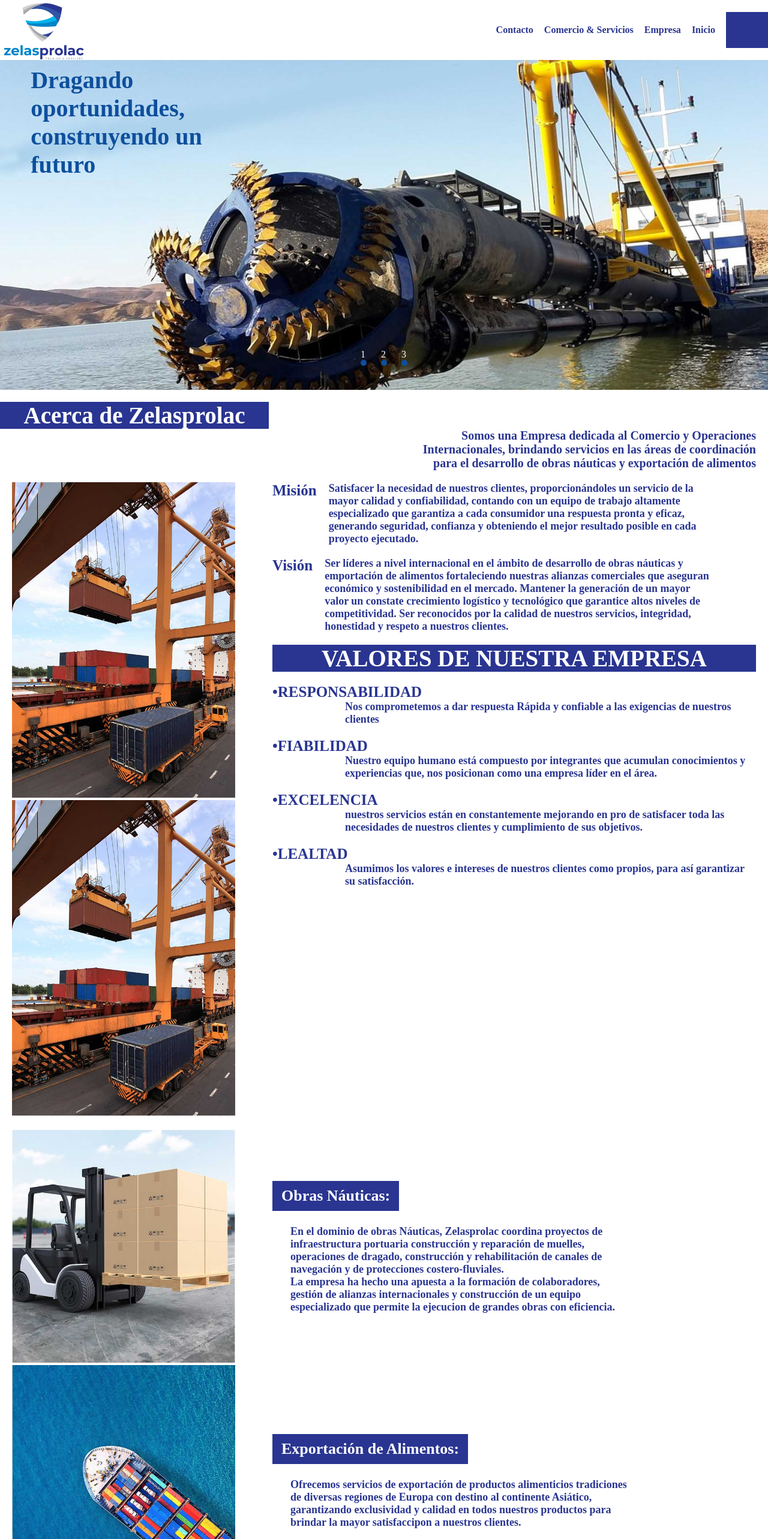
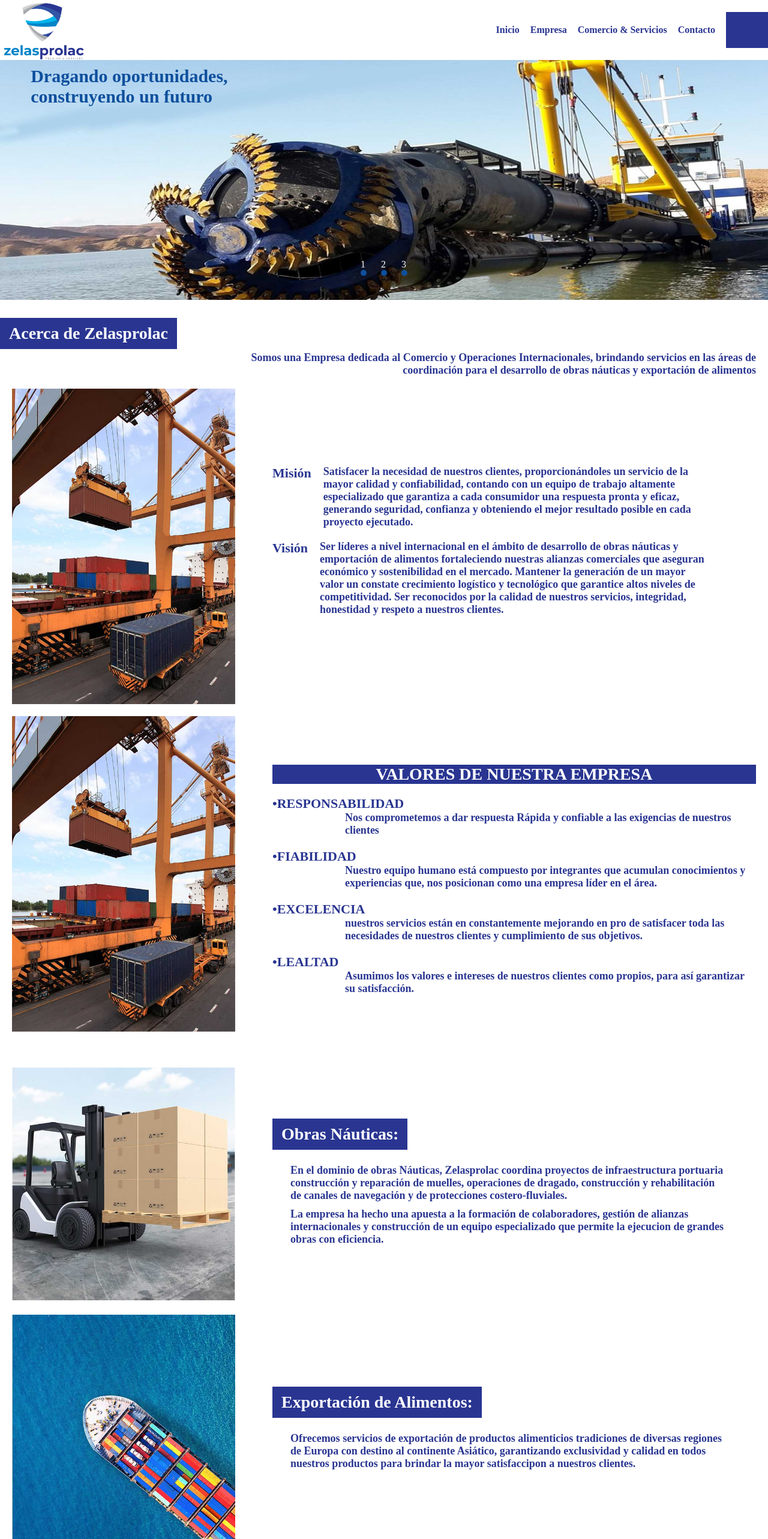
Before and after one commit to bryrodri/zelasprolac, a React (Create React App) app in the folder my-app/: page / in a window 1280 px wide. Shown: the top 2566 px of the page at 60% size. Built offline with nearby package versions, Linux system fonts and the light colour scheme.

Commit message:
pagina responsive y con navbar

```diff
--- a/my-app/package.json
+++ b/my-app/package.json
@@ -11,6 +11,7 @@
     "react-dom": "^17.0.2",
     "react-redux": "^7.2.4",
     "react-scripts": "4.0.3",
+    "react-scroll": "^1.8.3",
     "redux-thunk": "^2.3.0",
     "web-vitals": "^1.1.2"
   },
--- a/my-app/src/App.css
+++ b/my-app/src/App.css
@@ -1,5 +1,66 @@
 
 
 .h2-Style{
-    font-size: 26px;
+    font-size: 20px;
 }
+
+p{
+    font-size: 14px;
+}
+
+h3{
+    font-size: 18px;
+}
+
+.pageSection{
+    width: 100%;
+}
+
+@media (min-width:768px){
+    .h2-Style{
+        font-size: 24px;
+    }
+
+    p{
+        font-size: 16px;
+    }
+
+    h3{
+        font-size: 20px;
+    }
+}
+
+@media (min-width:1024px){
+    .h2-Style{
+        font-size: 28px;
+    }
+
+    p{
+        font-size: 18px;
+    }
+
+    h3{
+        font-size: 22px;
+    }
+}
+
+@media (min-width:1440px){
+    .h2-Style{
+        font-size: 32px;
+    }
+
+    p{
+        font-size: 20px;
+    }
+
+    h3{
+        font-size: 24px;
+    }
+}
+
+@media (min-width:1920px){
+    .pageSection{
+        margin: 0 auto;
+        width: 1440px;
+    }
+}
--- a/my-app/src/App.js
+++ b/my-app/src/App.js
@@ -11,10 +11,14 @@ function App() {
   return (
     <>
       <NavBar></NavBar>
-      <Slider></Slider>
-      <Empresa></Empresa>
-      <Servicios></Servicios>
-      <Contacto></Contacto>
+
+      <div className="pageSection">
+        <Slider></Slider>
+        <Empresa></Empresa>
+        <Servicios></Servicios>
+        <Contacto></Contacto>
+      </div>
+
     </>
   );
 }
--- a/my-app/src/components/contacto/contacto.js
+++ b/my-app/src/components/contacto/contacto.js
@@ -9,7 +9,7 @@ import {contacto as contactoText} from '../../languageFunctions/contacto'
 
 const Contacto = ({idioma}) => {
     return (
-        <div className="contacto-contenedor">
+        <div className="contacto-contenedor" id="contacto">
 
             <div className="contacto-header">
                 <span className="contacto-titles">{contactoText(idioma).contactanos}</span>
--- a/my-app/src/components/empresa/empresa.css
+++ b/my-app/src/components/empresa/empresa.css
@@ -1,6 +1,6 @@
 
 .empresa-component{
-    margin-top: 20px;
+    margin-top: 30px;
     width: 100%;
     display: flex;
     flex-direction: column;
@@ -17,13 +17,18 @@
 
 
 
-.empresa-headerText{
-    width: 35%;
+.empresa-headerText h2 {
+
     color: #fff;
     text-align: center;
-    font-size: 26px;
     background-color: #293591;
+    display: inline-block;
+    box-sizing: border-box;
+    padding: 10px 15px;
 }
+
+
+
 
 .empresa-headerSecondText{
     box-sizing: border-box;
@@ -32,7 +37,7 @@
     text-align: right;
     font-size: 20px;
     align-self: flex-end;
-    width: 50%;
+    width: 70%;
     color: #293591;
 }
 
@@ -56,24 +61,7 @@
     width: 65%;
 }
 
-.empresa-sub{
-    display: flex;
-    flex-direction: row;
-    flex-wrap: nowrap;
-    margin-bottom: 20px;
-}
 
-.empresa-sub h3{
-    font-size: 25px;
-    font-weight: bold;
-}
-
-.empresa-sub p{
-    font-weight: bold;
-    font-size: 18px;
-    margin-left: 20px;
-    width: 80%;
-}
 
 .empresa-subSecond{
     margin-top: 20px;
@@ -83,13 +71,13 @@
 }
 
 .empresa-subSecond h3{
-    font-size: 25px;
+
     font-weight: bold;
 }
 
 .empresa-subSecond p{
     font-weight: bold;
-    font-size: 18px;
+
     margin-left: 15%;
 
 
@@ -108,3 +96,83 @@
     font-size: 26px;
     text-align: center;
 }
+
+
+.empresa-componentContenido{
+    display: flex;
+    flex-direction: column;
+    flex-wrap: wrap;
+    width: 100%;
+    box-sizing: border-box;
+    padding: 0 20px;
+    margin-top: 20px;
+
+    color: #293591;
+}
+
+.empresa-contenidoItem{
+    display: flex;
+    flex-direction: column;
+    flex-wrap: wrap;
+    margin-bottom: 20px;
+    justify-content: space-between;
+
+}
+
+.empresa-sub{
+    display: flex;
+    flex-direction: column;
+    flex-wrap: wrap;
+    margin-bottom: 20px;
+}
+
+.empresa-sub h3{
+
+    font-weight: bold;
+}
+
+.empresa-sub p{
+    font-weight: bold;
+
+    margin-left: 20px;
+    width: 100%;
+}
+
+.empresa-contenidoItem img{
+    width: 50%;
+    align-self: center;
+
+}
+
+.empresa-ciText{
+    width: 100%;
+}
+
+@media (min-width:768px){
+
+    .empresa-contenidoItem img{
+        width: 30%;
+    }
+
+    .empresa-ciText{
+        width: 65%;
+    }
+    .empresa-contenidoItem{
+
+        flex-direction: row;
+        flex-wrap: nowrap;
+    }
+
+    .empresa-sub{
+        flex-direction: row;
+        flex-wrap: nowrap;
+    }
+
+    .empresa-sub p{
+        width: 80%;
+    }
+
+    .empresa-ciText{
+        align-self: center;
+    }
+}
--- a/my-app/src/components/empresa/empresa.js
+++ b/my-app/src/components/empresa/empresa.js
@@ -14,7 +14,7 @@ const Empresa = ({idioma}) => {
             <div className="empresa-header">
 
                 <div className="empresa-headerText">
-                   <h2>{empresaText(idioma).headerTitle}</h2>
+                   <h2 className="h2-Style">{empresaText(idioma).headerTitle}</h2>
                 </div>
 
                 <div className="empresa-headerSecondText">
@@ -23,14 +23,11 @@ const Empresa = ({idioma}) => {
             </div>
 
 
-            <div className="empresa-contenido">
-                <div className="empresa-contenidoImagenes">
+            <div className="empresa-componentContenido">
+                <div className="empresa-contenidoItem">
                     <img src={process.env.PUBLIC_URL + '/img/empresa1.jpg'}></img>
-                    <img src={process.env.PUBLIC_URL + '/img/empresa1.jpg'}></img>
-                </div>
 
-                <div className="empresa-texto">
-
+                    <div className="empresa-ciText">
                         <div className="empresa-sub">
                             <h3>{empresaText(idioma).mision}</h3>
                             <p>{empresaText(idioma).misionText}</p>
@@ -39,9 +36,16 @@ const Empresa = ({idioma}) => {
                             <h3>{empresaText(idioma).vision}</h3>
                             <p>{empresaText(idioma).visionText}</p>
                         </div>
+                    </div>
 
+                </div>
+
+                <div className="empresa-contenidoItem">
+                    <img src={process.env.PUBLIC_URL + '/img/empresa1.jpg'}></img>
+
+                    <div className="empresa-ciText">
                         <div className="empresa-contenidoSpecial">
-                        <h2>{empresaText(idioma).subTitle}</h2>
+                            <h2 className="h2-Style">{empresaText(idioma).subTitle}</h2>
                         </div>
 
                         <div className="empresa-subSecond">
@@ -63,10 +67,24 @@ const Empresa = ({idioma}) => {
                         <h3>•{empresaText(idioma).lealtad}</h3>
                             <p>{empresaText(idioma).lealtadText}</p>
                         </div>
+                    </div>
 
                 </div>
 
             </div>
+
+
+            {/* <div className="empresa-contenido">
+                <div className="empresa-contenidoImagenes">
+                    <img src={process.env.PUBLIC_URL + '/img/empresa1.jpg'}></img>
+                    <img src={process.env.PUBLIC_URL + '/img/empresa1.jpg'}></img>
+                </div>
+
+                <div className="empresa-texto">
+
+                </div>
+
+            </div> */}
 
         </div>
     )
--- a/my-app/src/components/navBar/navBar.css
+++ b/my-app/src/components/navBar/navBar.css
@@ -36,10 +36,31 @@
     font-weight: bold;
     cursor: pointer;
     color: #293591;
+    display: none;
 }
 
 .navBox{
     width: 70px;
     height: 60px;
     background-color: #293591;
+
+    display: flex;
+    flex-direction: row;
+    flex-wrap: nowrap;
+
+    justify-content: center;
+    align-items: center;
 }
+
+
+@media (min-width:1024px){
+
+    .navBox svg{
+        display: none;
+    }
+
+    .links-navBar span{
+
+        display: flex;
+    }
+}
--- a/my-app/src/components/navBar/navBar.js
+++ b/my-app/src/components/navBar/navBar.js
@@ -7,11 +7,28 @@ import {navbar as navBarText} from '../../languageFunctions/navbar'
 //estilos
 import './navBar.css'
 
+
+//scroll
+import Scroll from 'react-scroll'
+const ScrollLink = Scroll.ScrollLink
+
 const NavBar = ({idioma}) => {
 
-    useEffect(async()=>{
-        console.log(idioma)
-      },[]);
+    const redirect=(ubi)=>{
+        // const anchor = document.querySelector(ubi)
+
+
+        // anchor.scrollIntoView({ behavior: 'smooth', block: 'center' })
+        const HEADER_HEIGHT=100
+        const element = document.getElementById(ubi);
+        const elementPosition = element.getBoundingClientRect().top;
+        const offsetPosition = elementPosition - HEADER_HEIGHT;
+
+        window.scrollBy({
+             top: offsetPosition,
+             behavior: "smooth"
+        });
+    }
 
     return (
         <div className="navbar" >
@@ -21,12 +38,21 @@ const NavBar = ({idioma}) => {
             </div>
 
             <div className="links-navBar">
-                <span>{navBarText(idioma).contacto}</span>
-                <span>{navBarText(idioma).comercio}</span>
-                <span>{navBarText(idioma).empresa}</span>
-                <span>{navBarText(idioma).inicio}</span>
 
-                <div className="navBox"></div>
+
+
+                <span onClick={()=>{redirect("inicio")}}>{navBarText(idioma).inicio}</span>
+
+
+                <span onClick={()=>{redirect("empresa")}}>{navBarText(idioma).empresa}</span>
+                <span onClick={()=>{redirect("servicio")}}>{navBarText(idioma).comercio}</span>
+
+
+                <span onClick={()=>{redirect("contacto")}}>{navBarText(idioma).contacto}</span>
+
+                <div className="navBox">
+                    <svg fill="#fff" xmlns="http://www.w3.org/2000/svg"  viewBox="0 0 24 24" width="35px" height="35px"><path d="M 2 5 L 2 7 L 22 7 L 22 5 L 2 5 z M 2 11 L 2 13 L 22 13 L 22 11 L 2 11 z M 2 17 L 2 19 L 22 19 L 22 17 L 2 17 z"/></svg>
+                </div>
             </div>
 
         </div>
--- a/my-app/src/components/servicios/servicios.css
+++ b/my-app/src/components/servicios/servicios.css
@@ -15,21 +15,22 @@
 
 .servicio-item{
     display: flex;
-    flex-direction: row;
-    flex-wrap: nowrap;
+    flex-direction: column;
+    flex-wrap: wrap;
     justify-content: space-between;
     align-items: center;
+    margin-top: 20px;
 }
 
 .servicio-itemImg{
-    width: 30%;
+    width: 50%;
 }
 .servicio-itemImg img{
     width: 100%;
 }
 
 .servicio-itemText{
-    width: 65%;
+    width: 100%;
 
 }
 
@@ -48,6 +49,51 @@
     font-size: 18px;
     margin-left: 20px;
 
-    width: 70%;
-    margin-left: 30px;
+    width: 100%;
+    margin-left: 0;
 }
+
+.responsiveHeader-Servicio{
+    align-self: flex-start;
+}
+
+.responsiveHeader-Servicionone{
+
+    display: none;
+}
+
+@media (min-width:768px){
+    .responsiveHeader-Servicio{
+        display: none;
+    }
+
+    .responsiveHeader-Servicionone{
+
+        display: inline-block;
+    }
+
+    .servicio-itemText p{
+        color: #293591;
+        font-weight: bold;
+        font-size: 18px;
+        margin-left: 20px;
+
+        width: 90%;
+        margin-left: 30px;
+        margin-bottom: 10px;
+    }
+    .servicio-itemText{
+        width: 65%;
+
+    }
+    .servicio-itemImg{
+        width: 30%;
+    }
+    .servicio-item{
+        display: flex;
+        flex-direction: row;
+        flex-wrap: nowrap;
+        justify-content: space-between;
+        align-items: center;
+    }
+}
--- a/my-app/src/components/slider/slider.css
+++ b/my-app/src/components/slider/slider.css
@@ -2,7 +2,7 @@
     position: relative;
     margin-top: 100px;
     width: 100%;
-    height: 550px;
+    height: 200px;
 
 }
 
@@ -56,6 +56,51 @@
     position: absolute;
     font-weight: bold;
     color: #0e4f9d;
-    font-size: 40px;
-    transition: all 1s ease-in-out;
+    font-size: 18px;
+    transition: opacity 1s ease-in-out;
 }
+
+@media (min-width:768px){
+    .slider-container{
+        height: 300px;
+
+    }
+
+    .text-slider{
+        font-size: 22px;
+
+    }
+}
+
+@media (min-width:1024px){
+    .slider-container{
+        height: 400px;
+
+    }
+
+    .text-slider{
+        font-size: 30px;
+    }
+}
+
+@media (min-width:1440px){
+    .slider-container{
+        height: 550px;
+
+    }
+
+    .text-slider{
+        font-size: 38px;
+    }
+}
+
+@media (min-width:1920px){
+    .slider-container{
+        height: 600px;
+
+    }
+
+    .text-slider{
+        font-size: 38px;
+    }
+}
```
Also changed, not shown: my-app/src/components/contacto/contacto.css (+26 -3 lines), my-app/src/components/servicios/servicios.js (+11 -3 lines), 1 other file (tests, documents, lock files or other folders). Lines whose indentation alone changed are shown as unchanged.
